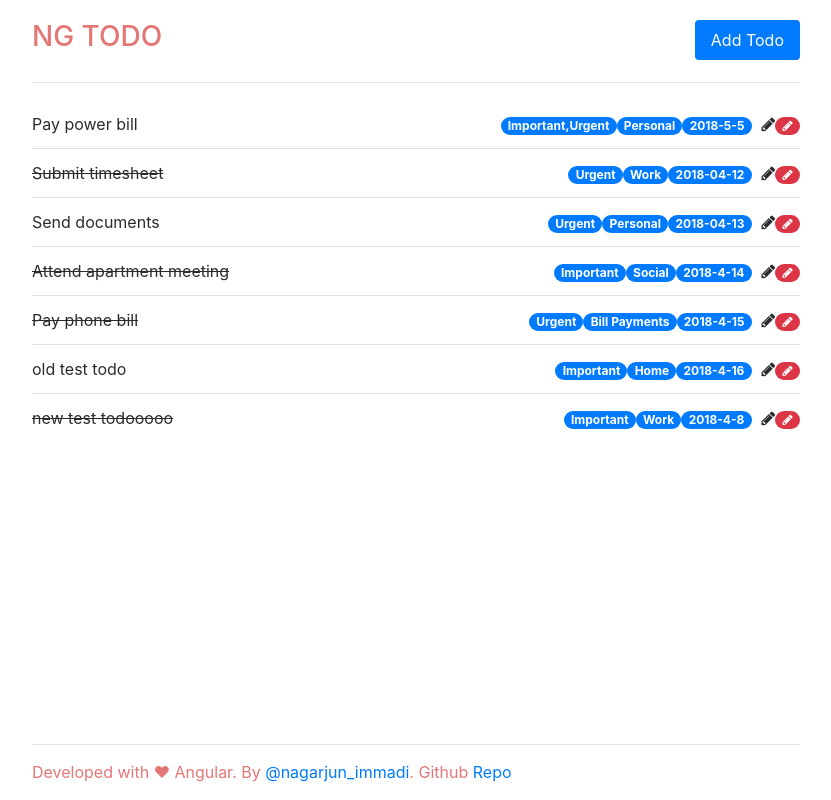
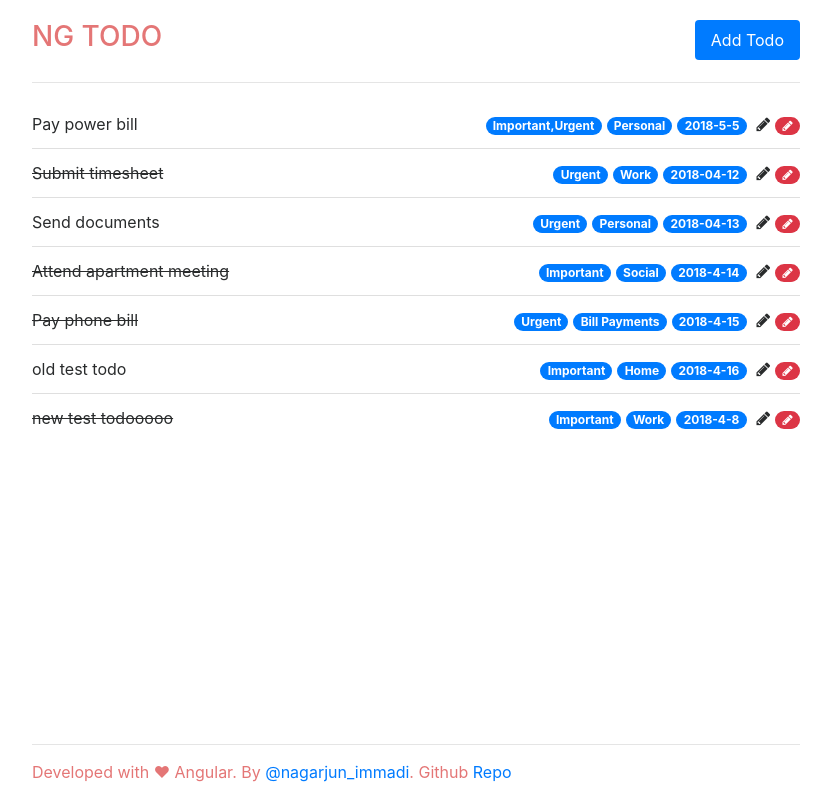
Before and after one commit to Laxmma/ng-todos, an Angular app: page / in a window 1280 px wide. Shown: the whole page, without its empty margins (224-1055 px from the left). Built offline with nearby package versions, Linux system fonts and the light colour scheme; data requests are answered from the project's data file.

Commit message:
Added styles for badges

```diff
--- a/src/app/todo/todo-list/todo-list.component.css
+++ b/src/app/todo/todo-list/todo-list.component.css
@@ -12,6 +12,10 @@
 .todo-list .list-group-item a {
     text-decoration: none;
     padding-left: 10px;
+    cursor: pointer;
+}
+.todo-list .list-group-item .badge-pill {
+    margin-left: 5px;
 }
 .todo-list .list-group-item .badge-danger a {
     color: #ffffff;
```
